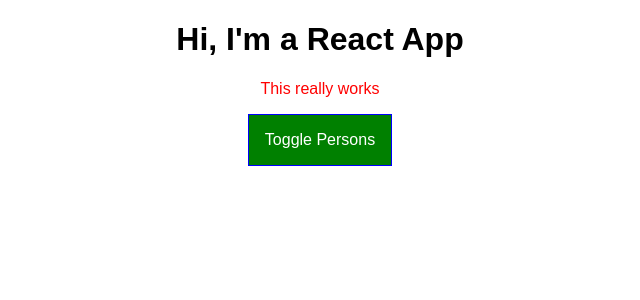
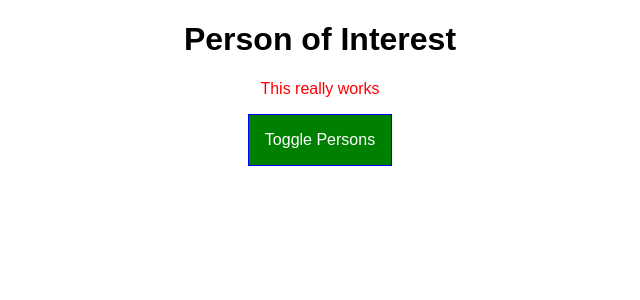
Before and after one commit to evansmusomi/react-guide-1, a React app: page / in a window 1280 px wide. Shown: the top 300 px of the page, without its empty margins (320-960 px from the left). Built offline with nearby package versions, Linux system fonts and the light colour scheme.

Commit message:
chore: converts persons and person class into stateful components

```diff
--- a/src/components/Cockpit/Cockpit.js
+++ b/src/components/Cockpit/Cockpit.js
@@ -1,11 +1,11 @@
 import React from "react";
 import classes from "./Cockpit.css";
 
-const cockpit = (props) => {
+const cockpit = props => {
   let assignedClasses = [];
-    let btnClass = '';
+  let btnClass = "";
 
-    if(props.showPersons){
+  if (props.showPersons) {
     btnClass = classes.Red;
   }
 
@@ -18,13 +18,13 @@ const cockpit = (props) => {
 
   return (
     <div className={classes.Cockpit}>
-        <h1>Hi, I'm a React App</h1>
+      <h1>{props.appTitle}</h1>
       <p className={assignedClasses.join(" ")}>This really works</p>
       <button className={btnClass} onClick={props.clicked}>
         Toggle Persons
       </button>
     </div>
   );
-}
+};
 
 export default cockpit;
--- a/src/components/Persons/Person/Person.js
+++ b/src/components/Persons/Person/Person.js
@@ -1,16 +1,22 @@
-import React from "react";
+import React, { Component } from "react";
 import classes from "./Person.css";
 
-const person = props => {
-  return (
-    <div className={classes.Person}>
-      <p onClick={props.click}>
-        I'm {props.name} and I am {props.age}
-      </p>
-      <p>{props.children}</p>
-      <input type="text" value={props.name} onChange={props.changed} />
-    </div>
-  );
-};
+class Person extends Component {
+  render() {
+    return (
+      <div className={classes.Person}>
+        <p onClick={this.props.click}>
+          I'm {this.props.name} and I am {this.props.age}
+        </p>
+        <p>{this.props.children}</p>
+        <input
+          type="text"
+          value={this.props.name}
+          onChange={this.props.changed}
+        />
+      </div>
+    );
+  }
+}
 
-export default person;
+export default Person;
--- a/src/components/Persons/Persons.js
+++ b/src/components/Persons/Persons.js
@@ -1,15 +1,19 @@
-import React from "react";
+import React, { Component } from "react";
 import Person from "./Person/Person";
 
-const persons = (props) => props.persons.map((person, index) => {
-    return (
+class Persons extends Component {
+  render() {
+    return this.props.persons.map((person, index) => {
+      return (
         <Person
           name={person.name}
           age={person.age}
-          click={() => props.clicked(index)}
-          changed={event => props.changed(event, person.id)}
+          click={() => this.props.clicked(index)}
+          changed={event => this.props.changed(event, person.id)}
         />
-    );
-});
+      );
+    });
+  }
+}
 
-export default persons;
+export default Persons;
--- a/src/containers/App.js
+++ b/src/containers/App.js
@@ -41,18 +41,23 @@ class App extends Component {
     let persons = null;
 
     if (this.state.showPersons) {
-      persons = <Persons
-            persons={this.state.persons}
-            changed={this.nameChangedHandler}
-            clicked={this.deletePersonHandler} />;
+      persons = (
+        <Persons
+          persons={this.state.persons}
+          changed={this.nameChangedHandler}
+          clicked={this.deletePersonHandler}
+        />
+      );
     }
 
     return (
       <div className={classes.App}>
         <Cockpit
+          appTitle={this.props.title}
           showPersons={this.state.showPersons}
           persons={this.state.persons}
-          clicked={this.togglePersonsHandler}/>
+          clicked={this.togglePersonsHandler}
+        />
         {persons}
       </div>
     );
--- a/src/index.js
+++ b/src/index.js
@@ -1,8 +1,11 @@
-import React from 'react';
-import ReactDOM from 'react-dom';
-import './index.css';
-import App from './containers/App';
-import registerServiceWorker from './registerServiceWorker';
+import React from "react";
+import ReactDOM from "react-dom";
+import "./index.css";
+import App from "./containers/App";
+import registerServiceWorker from "./registerServiceWorker";
 
-ReactDOM.render(<App />, document.getElementById('root'));
+ReactDOM.render(
+  <App title="Person of Interest" />,
+  document.getElementById("root")
+);
 registerServiceWorker();
```
Also changed, not shown: 1 other file (tests, documents, lock files or other folders). Lines whose indentation alone changed are shown as unchanged.
